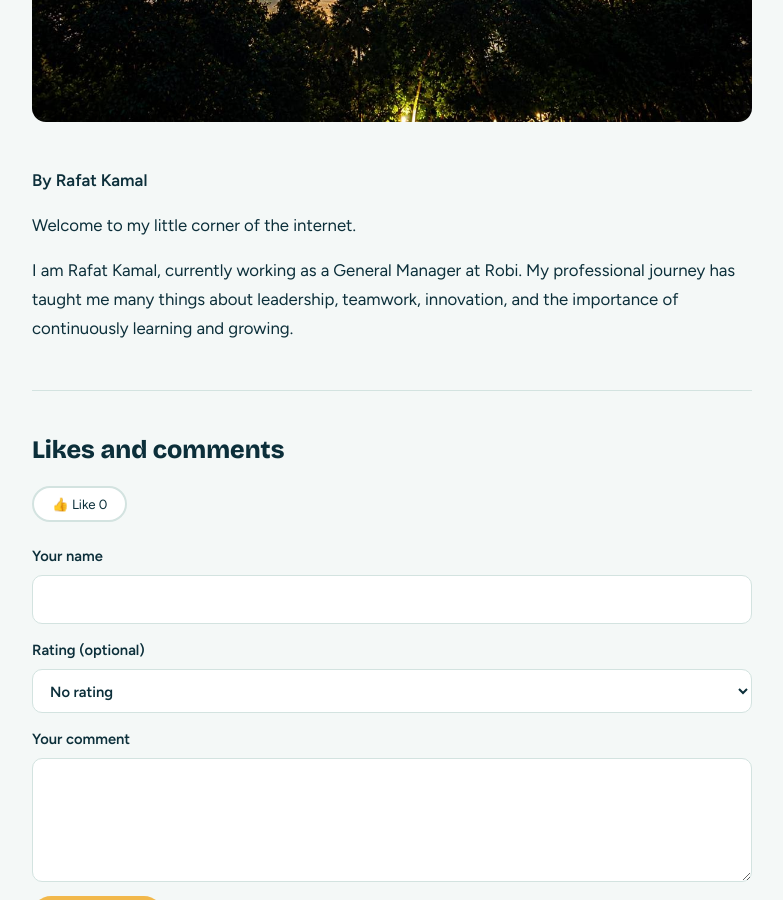
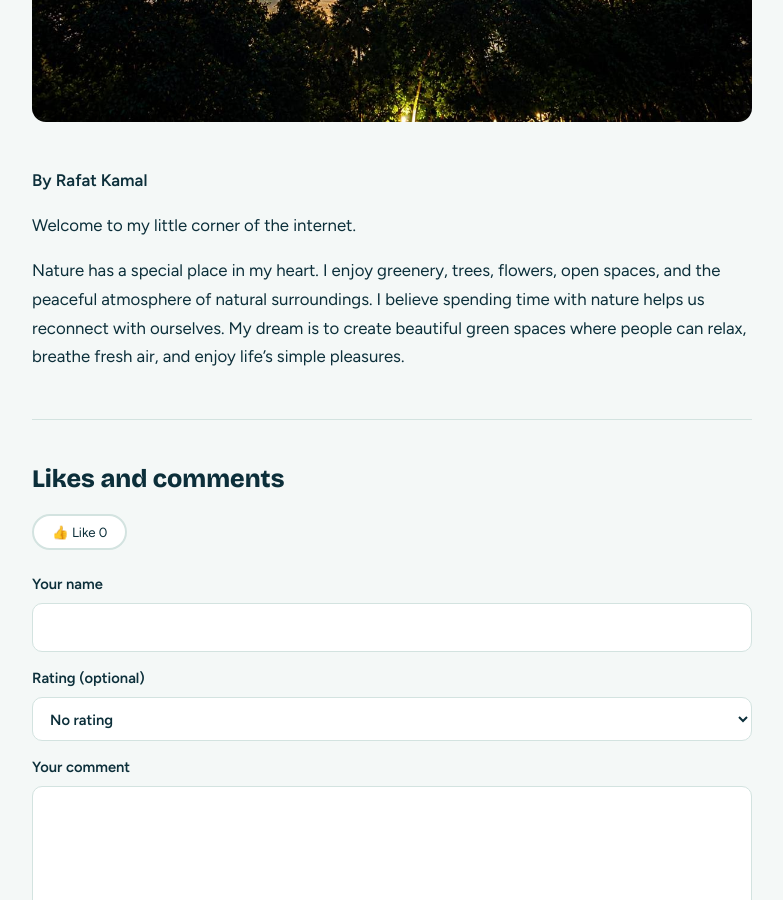
Before and after one commit to BaganBari-Rafat/blog, a Jekyll site: the page built from _posts/2026-11-15-welcome.md, in a window 1280 px wide and 900 px high, scrolled down 680 px. Shown: the whole window, without its empty margins (248-1031 px from the left). Built offline with Jekyll 4.4.1, drawn with Linux system fonts in a browser that asks for light colours.

Commit message:
Update _posts/2026-11-15-welcome.md (via Pages CMS)

```diff
--- a/_posts/2026-11-15-welcome.md
+++ b/_posts/2026-11-15-welcome.md
@@ -15,4 +15,4 @@ tags:
 
 Welcome to my little corner of the internet.
 
-I am Rafat Kamal, currently working as a General Manager at Robi. My professional journey has taught me many things about leadership, teamwork, innovation, and the importance of continuously learning and growing.
+Nature has a special place in my heart. I enjoy greenery, trees, flowers, open spaces, and the peaceful atmosphere of natural surroundings. I believe spending time with nature helps us reconnect with ourselves. My dream is to create beautiful green spaces where people can relax, breathe fresh air, and enjoy life's simple pleasures.
```
